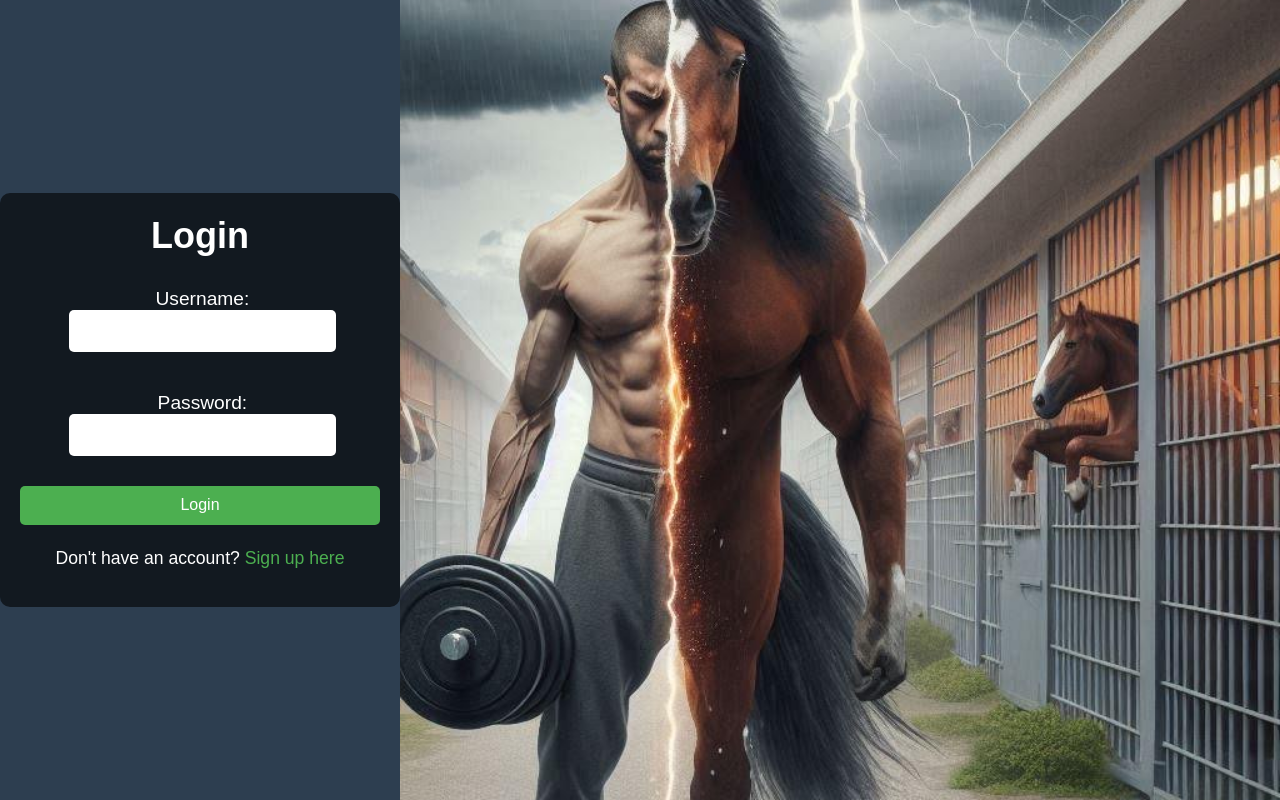
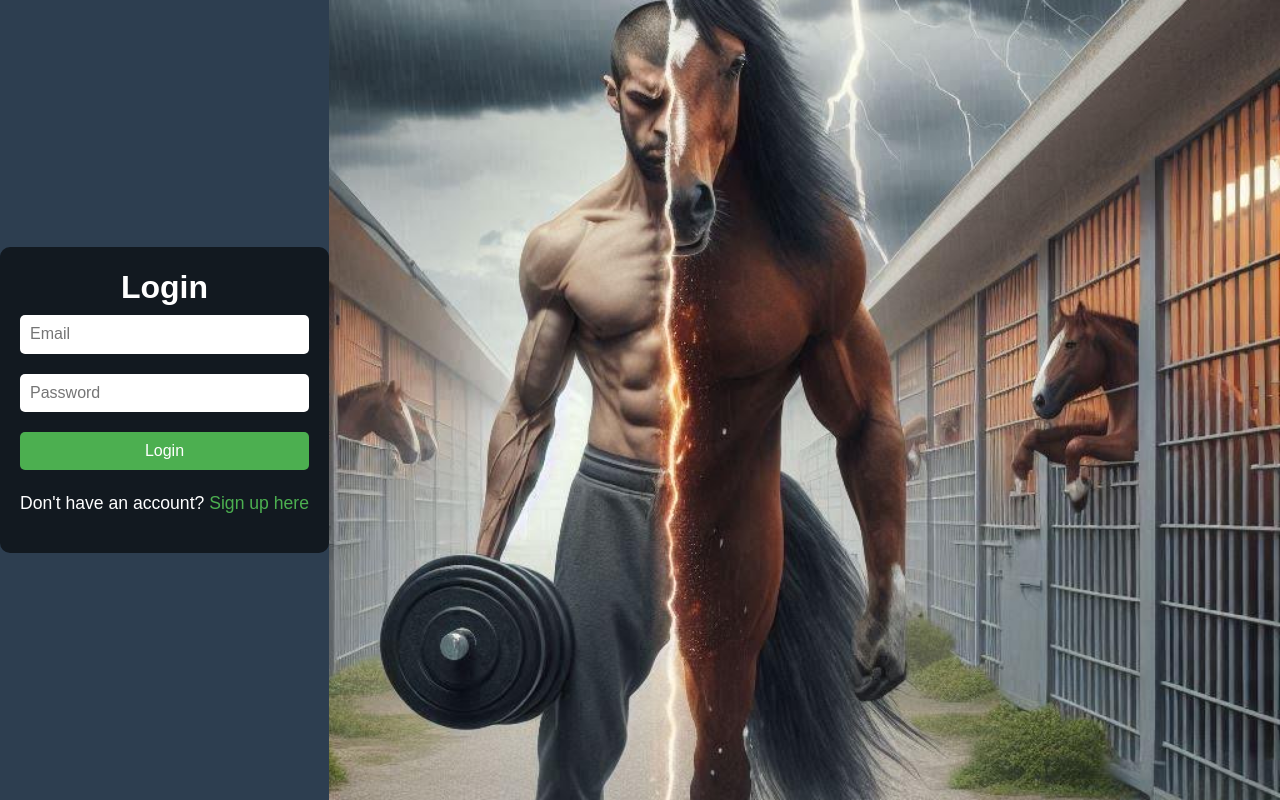
Before and after one commit to wellheythereMJ/23-24-fitBuddy, a React (Vite) app in the folder Main/client/: page /login in a window 1280 px wide. Built offline with nearby package versions, Linux system fonts and the light colour scheme.

Commit message:
Damnnnnn now THAT is a backend

```diff
--- /dev/null
+++ b/Main/client/src/AuthContext.js
@@ -0,0 +1,32 @@
+import React, { createContext, useState, useEffect } from 'react';
+
+export const AuthContext = createContext();
+
+const AuthProvider = ({ children }) => {
+  const [authToken, setAuthToken] = useState(null);
+
+  useEffect(() => {
+    const token = localStorage.getItem('authToken');
+    if (token) {
+      setAuthToken(token);
+    }
+  }, []);
+
+  const saveAuthToken = (token) => {
+    localStorage.setItem('authToken', token);
+    setAuthToken(token);
+  };
+
+  const removeAuthToken = () => {
+    localStorage.removeItem('authToken');
+    setAuthToken(null);
+  };
+
+  return (
+    <AuthContext.Provider value={{ authToken, saveAuthToken, removeAuthToken }}>
+      {children}
+    </AuthContext.Provider>
+  );
+};
+
+export default AuthProvider;
--- a/Main/client/src/main.jsx
+++ b/Main/client/src/main.jsx
@@ -1,5 +1,6 @@
 import ReactDOM from 'react-dom/client';
 import { createBrowserRouter, RouterProvider } from 'react-router-dom';
+import AuthProvider from './AuthContext';
 
 import App from './App.jsx';
 import Welcome from './pages/Welcome';
@@ -40,5 +41,7 @@ const router = createBrowserRouter([
 ]);
 
 ReactDOM.createRoot(document.getElementById('root')).render(
-  <RouterProvider router={router} />
+  <AuthProvider>
+    <RouterProvider router={router} />
+  </AuthProvider>
 );
--- a/Main/client/src/pages/Login.jsx
+++ b/Main/client/src/pages/Login.jsx
@@ -1,46 +1,54 @@
 import React, { useState } from 'react';
 import { useNavigate } from 'react-router-dom';
-import { users } from '../utils/users';
+import axios from '../utils/axiosInstance';
 import './Login.css';
 
-const Login = () => {
-  const [username, setUsername] = useState('');
-  const [password, setPassword] = useState('');
+const Login = ({ setAuthToken }) => {
+  const [formData, setFormData] = useState({
+    email: '',
+    password: '',
+  });
   const navigate = useNavigate();
 
-  const handleSubmit = (event) => {
-    event.preventDefault();
-    const user = users.find((user) => user.username === username && user.password === password);
-    if (user) {
+  const handleChange = (e) => {
+    setFormData({ ...formData, [e.target.name]: e.target.value });
+  };
+
+  const handleSubmit = async (e) => {
+    e.preventDefault();
+    try {
+      const response = await axios.post('/users/login', formData);
+      const { token, userId, username } = response.data;
+      setAuthToken(token);
       navigate(`/profile/${username}`);
-    } else {
-      alert('Invalid username or password');
+    } catch (error) {
+      alert(error.response.data.message);
     }
   };
 
   return (
     <div className="login-container">
-      <h1>Login</h1>
-      <form onSubmit={handleSubmit}>
-        <label>
-          Username:
-          <input
-            type="text"
-            value={username}
-            onChange={(e) => setUsername(e.target.value)}
-          />
-        </label>
-        <label>
-          Password:
-          <input
-            type="password"
-            value={password}
-            onChange={(e) => setPassword(e.target.value)}
-          />
-        </label>
+      <form onSubmit={handleSubmit} className="login-form">
+        <h2>Login</h2>
+        <input
+          type="email"
+          name="email"
+          placeholder="Email"
+          value={formData.email}
+          onChange={handleChange}
+        />
+        <input
+          type="password"
+          name="password"
+          placeholder="Password"
+          value={formData.password}
+          onChange={handleChange}
+        />
         <button type="submit">Login</button>
       </form>
-      <p>Don't have an account? <a href="/signup">Sign up here</a></p>
+      <p>
+        Don't have an account? <a href="/signup">Sign up here</a>
+      </p>
     </div>
   );
 };
--- a/Main/client/src/pages/Profile.jsx
+++ b/Main/client/src/pages/Profile.jsx
@@ -1,6 +1,7 @@
-import React from 'react';
+import React, { useEffect, useState, useContext } from 'react';
 import { useParams } from 'react-router-dom';
-import { users } from '../utils/users';
+import axios from '../utils/axiosInstance';
+import { AuthContext } from '../AuthContext';
 import './Profile.css';
 
 // __________                _____.__.__                   __
@@ -12,35 +13,50 @@ import './Profile.css';
 
 const Profile = () => {
   const { username } = useParams();
-  const user = users.find((u) => u.username === username);
+  const { authToken } = useContext(AuthContext);
+  const [userData, setUserData] = useState(null);
 
-  if (!user) {
-    return <h1>User not found</h1>;
+  useEffect(() => {
+    const fetchUserData = async () => {
+      try {
+        const response = await axios.get(`/users/profile/${username}`, {
+          headers: {
+            Authorization: `Bearer ${authToken}`,
+          },
+        });
+        setUserData(response.data);
+      } catch (error) {
+        console.error('Error fetching user data:', error);
+      }
+    };
+
+    if (authToken) {
+      fetchUserData();
+    }
+  }, [authToken, username]);
+
+  if (!userData) {
+    return <div>Loading...</div>;
   }
 
   return (
     <div className="profile-container">
-      <div className="profile-header">
-        <img src={user.profilePicture} alt="Profile" className="profile-picture" />
-        <h1 className="profile-name">{user.name}</h1>
-      </div>
-      <div className="profile-details">
-        <h2>About Me</h2>
-        <p>{user.bio}</p>
-        <h2>My Goals</h2>
-        <ul>
-          {user.goals.map((goal, index) => (
-            <li key={index}>{goal}</li>
-          ))}
-        </ul>
+      <header className="profile-header">
+        <h1>{userData.username}'s Profile</h1>
+      </header>
+      <main className="profile-main">
+        <section className="profile-info">
+          <h2>Profile Information</h2>
+          <p>Email: {userData.email}</p>
+          <img src={userData.profilePicture} alt={`${userData.username}'s profile`} />
+        </section>
         <section className="profile-actions">
-        <h2>Actions</h2>
-        <div className="profile-buttons">
-          <a href="/dashboard" className="profile-button">Go to Dashboard</a>
-          <a href="/welcome" className="profile-button">Go to Welcome</a>
-        </div>
-      </section>
-      </div>
+          <h2>Actions</h2>
+          <div className="profile-buttons">
+            <a href="/dashboard" className="profile-button">Go to Dashboard</a>
+          </div>
+        </section>
+      </main>
     </div>
   );
 };
```
Also changed, not shown: 2 other files (tests, documents, lock files or other folders).
